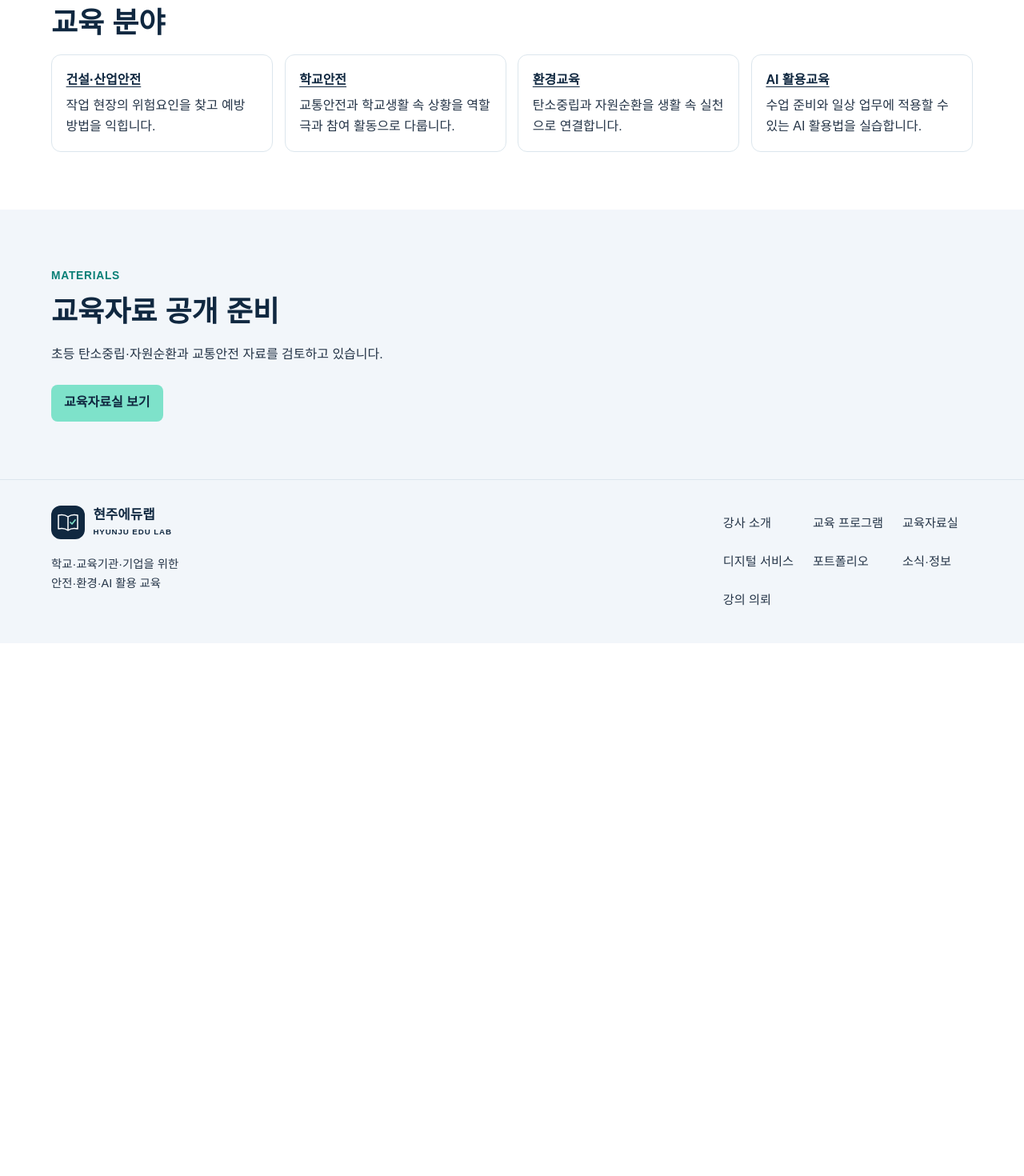
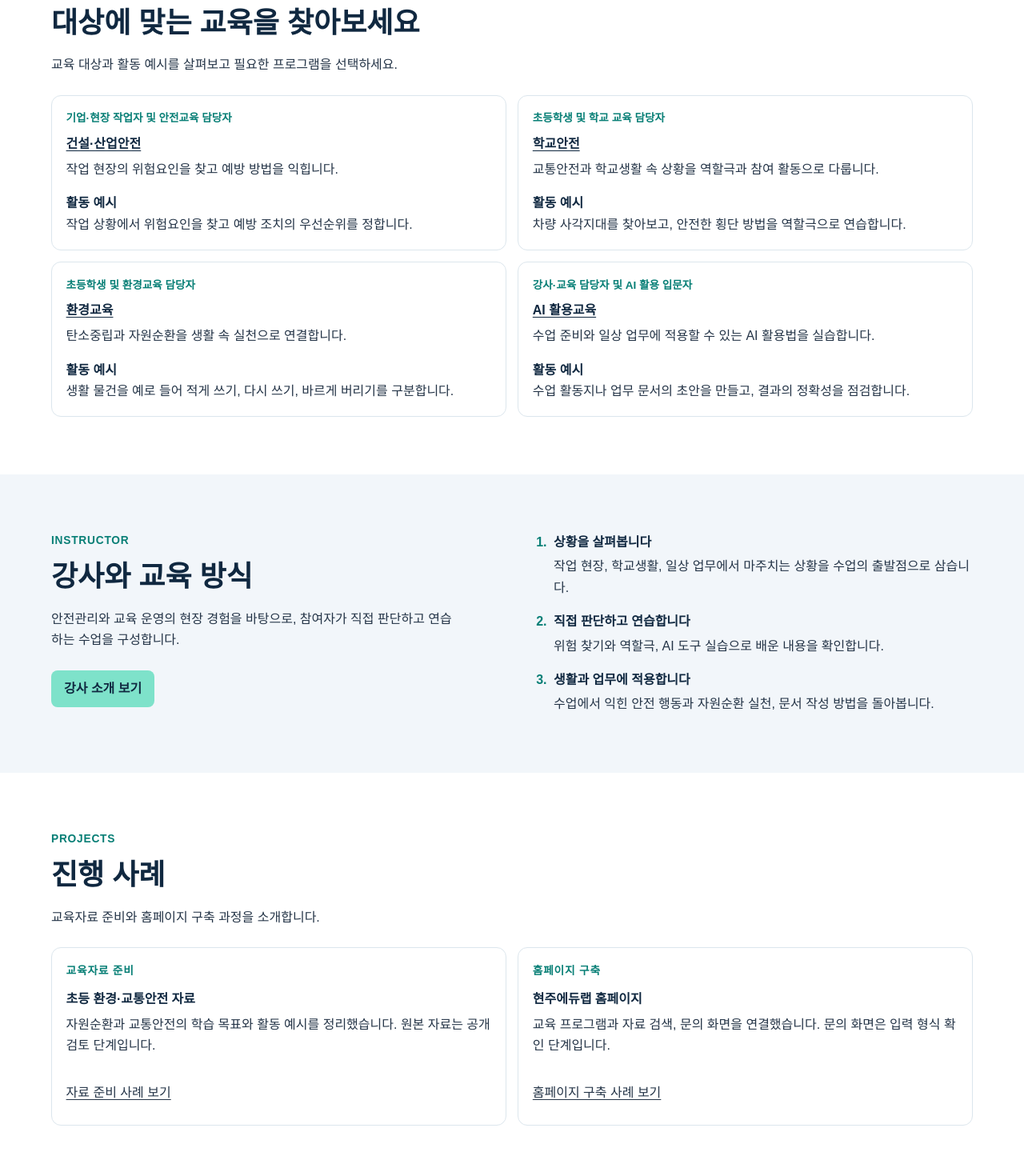
Before and after one commit to c7609chj8-dot/hyunju-edulab, a Next.js app: page / in a window 1280 px wide. Shown: the part 740-2210 px from the top of the page at 80% size. Before the commit the page ends 1544 px from the top, so only its background shows below. Built offline with nearby package versions, Linux system fonts and the light colour scheme.

Commit message:
Add homepage program, instructor and project sections

```diff
--- a/app/globals.css
+++ b/app/globals.css
@@ -63,6 +63,15 @@ h2 { color: var(--color-navy); font-size: clamp(1.6rem, 3vw, 2.25rem); line-heig
 .program-grid { display: grid; gap: .9rem; }
 .program-grid li { border: 1px solid #dce6ed; border-radius: .75rem; padding: 1.1rem; }
 .program-grid h3 { color: var(--color-navy); font-weight: 800; margin-bottom: .35rem; }
+.section-description { max-width: 43rem; margin-bottom: 1.5rem; }
+.program-audience { margin-bottom: .45rem; color: var(--color-teal); font-size: .85rem; font-weight: 700; }
+.home-about { background: var(--color-surface); }
+.home-about-inner { display: grid; gap: 2rem; }
+.home-about-inner > div { max-width: 32rem; }
+.teaching-steps { display: grid; gap: 1rem; list-style: decimal; padding-inline-start: 1.5rem; }
+.teaching-steps li { padding-inline-start: .25rem; }
+.teaching-steps li::marker { color: var(--color-teal); font-weight: 800; }
+.teaching-steps h3 { color: var(--color-navy); font-weight: 800; margin-bottom: .25rem; }
 .program-link { text-decoration: underline; text-underline-offset: .2em; }
 .content-page h1 { color: var(--color-navy); }
 .page-lead { max-width: 43rem; margin-block: 1rem 2rem; font-size: 1.125rem; }
@@ -107,6 +116,7 @@ h2 { color: var(--color-navy); font-size: clamp(1.6rem, 3vw, 2.25rem); line-heig
   .footer-links { width: auto; grid-template-columns: repeat(3, minmax(0, 1fr)); }
 }
 @media (min-width: 56rem) {
+  .home-about-inner { grid-template-columns: repeat(2, minmax(0, 1fr)); gap: 3rem; }
   .hero-inner { grid-template-columns: minmax(0, 1fr) minmax(0, 1fr); }
   .program-grid:not(.program-grid-detailed) { grid-template-columns: repeat(4, minmax(0, 1fr)); }
   .service-grid { grid-template-columns: repeat(3, minmax(0, 1fr)); }
--- a/app/page.tsx
+++ b/app/page.tsx
@@ -45,16 +45,67 @@ export default function Home() {
         </div>
       </section>
 
-      <section id="programs" className="shell section">
+      <section id="programs" className="shell section" aria-labelledby="programs-title">
         <p className="eyebrow">PROGRAMS</p>
-        <h2>교육 분야</h2>
-        <ul className="program-grid">
-          {programs.map(({ slug, name, detail }) => (
+        <h2 id="programs-title">대상에 맞는 교육을 찾아보세요</h2>
+        <p className="section-description">교육 대상과 활동 예시를 살펴보고 필요한 프로그램을 선택하세요.</p>
+        <ul className="program-grid program-grid-detailed">
+          {programs.map(({ slug, name, detail, audience, activity }) => (
             <li key={slug}>
+              <p className="program-audience">{audience}</p>
               <h3><Link className="program-link" href={`/education#${slug}`}>{name}</Link></h3>
               <p>{detail}</p>
+              <dl className="program-details">
+                <dt>활동 예시</dt>
+                <dd>{activity}</dd>
+              </dl>
             </li>
           ))}
+        </ul>
+      </section>
+
+      <section className="home-about" aria-labelledby="instructor-title">
+        <div className="shell section home-about-inner">
+          <div>
+            <p className="eyebrow">INSTRUCTOR</p>
+            <h2 id="instructor-title">강사와 교육 방식</h2>
+            <p>안전관리와 교육 운영의 현장 경험을 바탕으로, 참여자가 직접 판단하고 연습하는 수업을 구성합니다.</p>
+            <Link className="button section-action" href="/about">강사 소개 보기</Link>
+          </div>
+          <ol className="teaching-steps">
+            <li>
+              <h3>상황을 살펴봅니다</h3>
+              <p>작업 현장, 학교생활, 일상 업무에서 마주치는 상황을 수업의 출발점으로 삼습니다.</p>
+            </li>
+            <li>
+              <h3>직접 판단하고 연습합니다</h3>
+              <p>위험 찾기와 역할극, AI 도구 실습으로 배운 내용을 확인합니다.</p>
+            </li>
+            <li>
+              <h3>생활과 업무에 적용합니다</h3>
+              <p>수업에서 익힌 안전 행동과 자원순환 실천, 문서 작성 방법을 돌아봅니다.</p>
+            </li>
+          </ol>
+        </div>
+      </section>
+
+      <section className="shell section" aria-labelledby="cases-title">
+        <p className="eyebrow">PROJECTS</p>
+        <h2 id="cases-title">진행 사례</h2>
+        <p className="section-description">교육자료 준비와 홈페이지 구축 과정을 소개합니다.</p>
+        <ul className="program-grid program-grid-detailed">
+          <li>
+            <p className="eyebrow">교육자료 준비</p>
+            <h3>초등 환경·교통안전 자료</h3>
+            <p>자원순환과 교통안전의 학습 목표와 활동 예시를 정리했습니다. 원본 자료는 공개 검토 단계입니다.</p>
+            <Link className="program-link section-action inline-flex min-h-11 items-center" href="/portfolio#teaching-materials">자료 준비 사례 보기</Link>
+          </li>
+          <li>
+            <p className="eyebrow">홈페이지 구축</p>
+            <h3>현주에듀랩 홈페이지</h3>
+            <p>교육 프로그램과 자료 검색, 문의 화면을 연결했습니다. 문의 화면은 입력 형식 확인 단계입니다.</p>
+            <Link className="program-link section-action inline-flex min-h-11 items-center" href="/portfolio#website">홈페이지 구축 사례 보기</Link>
+          </li>
         </ul>
       </section>
 
--- a/app/portfolio/page.tsx
+++ b/app/portfolio/page.tsx
@@ -13,7 +13,7 @@ export default function PortfolioPage() {
       <h1>포트폴리오</h1>
       <p className="page-lead">현주에듀랩이 진행 중인 홈페이지 구축과 교육자료 준비 사례입니다.</p>
       <ul className="program-grid program-grid-detailed">
-        <li>
+        <li id="website">
           <p className="eyebrow">홈페이지 구축</p>
           <h2>현주에듀랩 홈페이지</h2>
           <dl className="program-details">
@@ -26,7 +26,7 @@ export default function PortfolioPage() {
           </dl>
           <Link className="program-link section-action inline-block" href="/education">교육 프로그램 보기</Link>
         </li>
-        <li>
+        <li id="teaching-materials">
           <p className="eyebrow">교육자료 준비</p>
           <h2>초등 환경·교통안전 자료</h2>
           <dl className="program-details">
```
Also changed, not shown: 1 other file (tests, documents, lock files or other folders).
